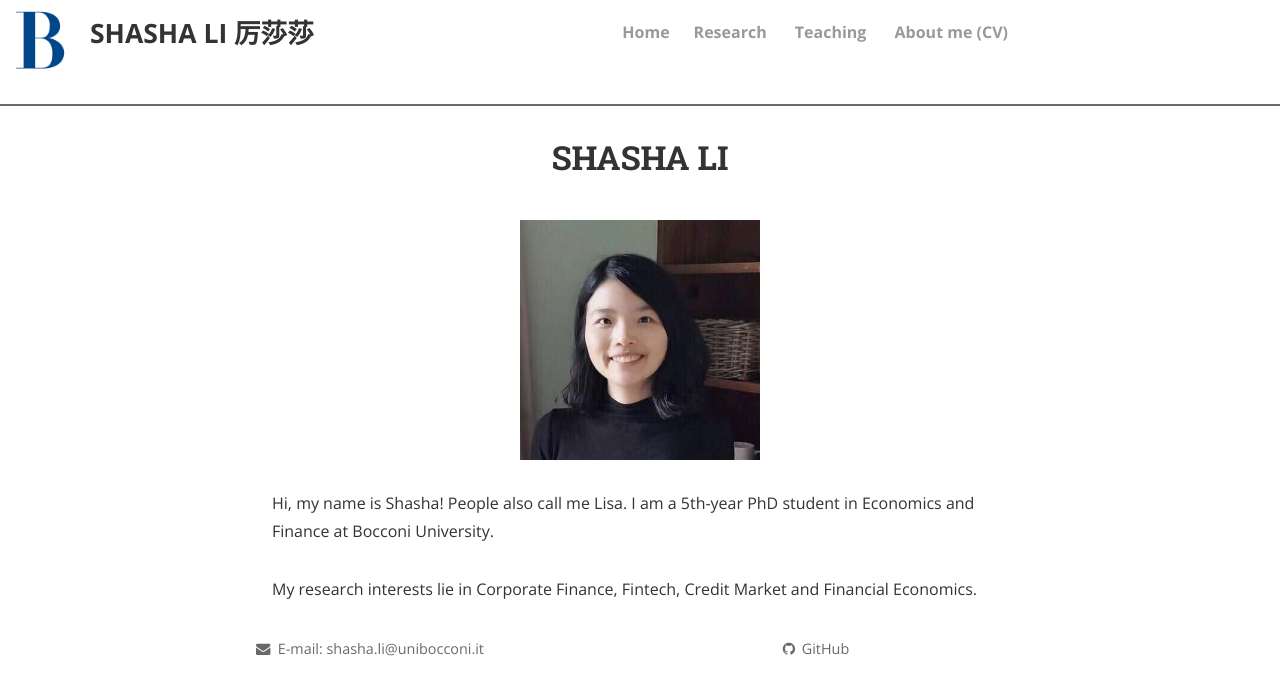
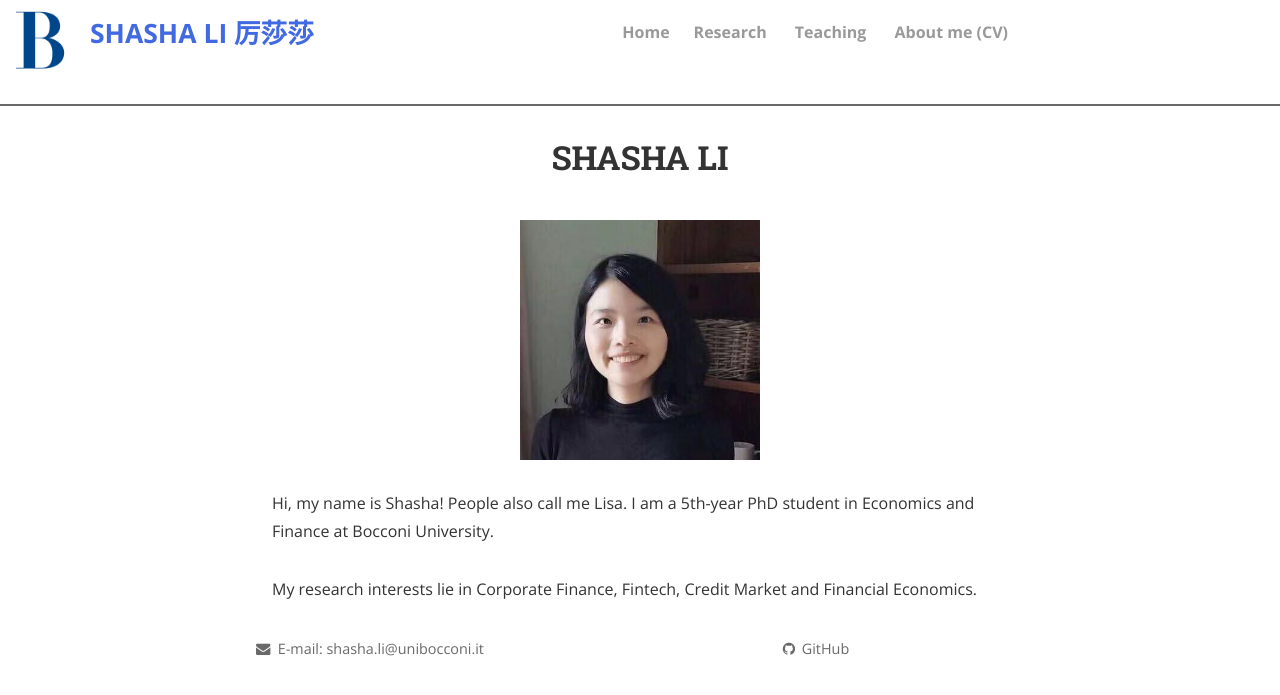
Before and after one commit to shasha-li/shasha-li.github.io, a Jekyll site: the page built from index.html, in a window 1280 px wide. Shown: the top 695 px of the page. Built offline with Jekyll 4.4.1, drawn with Linux system fonts in a browser that asks for light colours; nearby versions of some CDN libraries; the list of posts is cut into pages by our own code; comment, search, counter and statistics services are not loaded; a style sheet for code colours, icons or effects is not loaded.

Commit message:
Update header.html

```diff
--- a/_includes/header.html
+++ b/_includes/header.html
@@ -1,6 +1,6 @@
 <header class="navigation" role="banner">
  <img class="topleft" width="80" height="80" src="https://shasha-li.github.io/content/B_logo.png" alt="B">
-  <div class="namef">SHASHA LI 厉莎莎</div>
+  <div class="namef" style="color:royalblue;">SHASHA LI 厉莎莎</div>
   <div class="navigation-wrapper">
     <a href="javascript:void(0)" class="navigation-menu-button" id="js-mobile-menu">
       <i class="fa fa-bars"></i>
```
